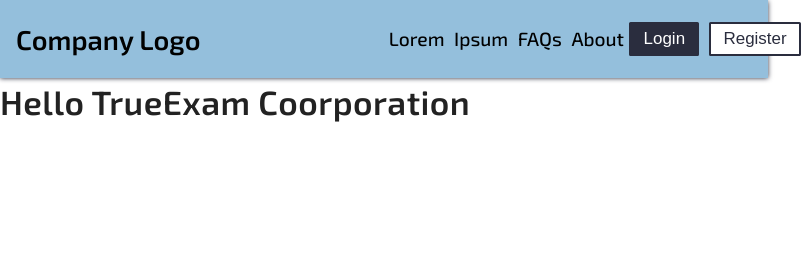
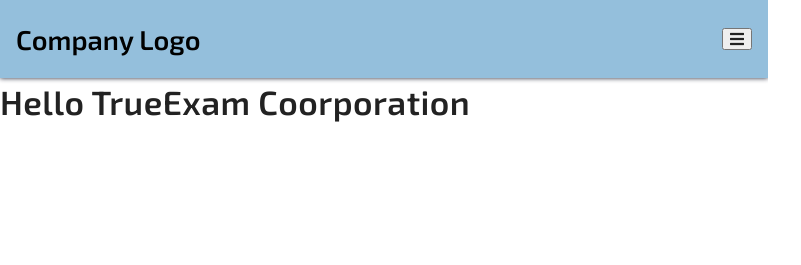
Before and after one commit to soorajarsn/True-exam, a React app: page / in a window 768 px wide. Shown: the whole page, 801 px wide, since content can reach past the window. Built offline with nearby package versions, Linux system fonts and the light colour scheme.

Commit message:
navbar complete

```diff
--- a/src/components/Navbar.js
+++ b/src/components/Navbar.js
@@ -1,24 +1,33 @@
 import React from "react";
-import { Link } from 'react-router-dom';
+import { Link } from "react-router-dom";
 
 function Navbar() {
-  console.log(Link);
+  function toggleNav(event) {
+    const button = event.currentTarget;
+    const id = button.getAttribute("data-target");
+    const hidden = document.querySelector(`#${id}`).getAttribute("aria-hidden");
+    hidden === "true" ? document.querySelector(`#${id}`).setAttribute("aria-hidden", false) : document.querySelector(`#${id}`).setAttribute("aria-hidden", true);
+    button.querySelector("i").classList.toggle("fa-times");
+  }
   return (
     <React.Fragment>
-      <div className="container nav-container">
-        <nav className="limit-width">
+      <div className="container nav-container flex">
+        <nav className="limit-width full-width">
           <ul className="flex justify-space-between">
             <li className="logo-container">
-              <Link to="/"><h3 className="smaller">Company Logo</h3></Link>
+              <Link to="/">
+                <h3 className="smaller">Company Logo</h3>
+              </Link>
             </li>
-            <li className="flex justify-space-between button-and-nav-links-container">
+            <li id="nav-hidden" className="button-and-nav-links-container" aria-hidden="true">
+              <div className="wrapper flex justify-space-between ">
                 <div className="nav-items-container">
                   <ul className="nav-items flex larger-font full-width justify-space-between">
                     <li className="sm-margin-left sm-margin-right">
-                        <Link to="/">Lorem</Link>
+                      <Link to="/">Courses</Link>
                     </li>
                     <li className="sm-margin-left sm-margin-right">
-                        <Link to="/">Ipsum</Link>
+                      <Link to="/">Instructors</Link>
                     </li>
                     <li className="sm-margin-left sm-margin-right">
                       <Link to="/">FAQs</Link>
@@ -28,14 +37,24 @@ function Navbar() {
                     </li>
                   </ul>
                 </div>
-              <div className="flex">
+                <div className="flex button-group">
                   <div className="button-container sm-margin-right">
-                      <button type="button" className="button-primary">Login</button>
+                    <button type="button" className="button-primary">
+                      Login
+                    </button>
                   </div>
                   <div className="button-container sm-margin-left">
-                      <button type="button" className="button-secondary">Register</button>
+                    <button type="button" className="button-secondary">
+                      Register
+                    </button>
                   </div>
                 </div>
+              </div>
+            </li>
+            <li className="lg-hidden">
+              <button type="button" data-target="nav-hidden" className="flex" onClick={toggleNav}>
+                <i className="fas fa-bars" />
+              </button>
             </li>
           </ul>
         </nav>
--- a/src/styles/theme.scss
+++ b/src/styles/theme.scss
@@ -195,8 +195,9 @@ p {
         background: $white;
         transform: scale(1.01);
         transition: transform .2s ease-in-out, background .2s ease-in-out;
+
         &:hover {
-            box-shadow:inset 0 -.1rem 1rem 0 $lightBlue;
+            box-shadow: inset 0 -.1rem 1rem 0 $lightBlue;
         }
     }
 
@@ -480,6 +481,8 @@ a {
 
     @media (min-width:1800px) {
         max-width: 1650px;
+        padding-left:0;
+        padding-right: 0;
     }
 }
 
@@ -491,14 +494,96 @@ a {
 .nav-container {
     box-shadow: 0 .09rem .3rem 0 $darkBlue;
     background: $opaqueBlue;
+    nav {
+        ul {
+            width: 100%;
+            .button-and-nav-links-container {
+                @media (min-width:1000px){
+                    width:70%;
+                    .wrapper{
+                        overflow: visible;
+                        .nav-items-container{
+                            position:relative;
+                            top:.3rem;
+                            width:50%;
+                        }
+                    }
+                }
 
-    nav {
-        .button-and-nav-links-container {
-            width: 50%;
+                @media (max-width:999px) {
+                    top: 4.7rem;
+                    right: 0rem;
+                    display: block;
+                    width: 30%;
+                    position: absolute;
+                    overflow-x: hidden;
+                    height: calc(100vh - 4.7rem);
+                    @media (max-width:500px){
+                        width:100%;
+                    }
+                    @media (min-width:700px){
+                        top:4.9rem;
+                        height:calc(100vh - 4.9rem);
+                    }
+                    @media (min-width:501px) and (max-width:800px){
+                        width:50%;
+                    }
+                    @media (min-width:801px){
+                        width:40%;
+                    }
+                    .wrapper {
+                        transform: translateX(100%);
+                        transition: transform .2s ease-in-out;
+                        background: $opaqueBlue;
+                        height: 100%;
+                        display: flex;
+                        flex-direction: column;
+                        justify-content: space-between;
+                    }
 
-            .nav-items-container {
-                @media (min-width:1000px) {
-                    width: 60%;
+                    &[aria-hidden="false"] {
+                        .wrapper {
+                            transform: translateX(0);
+                            visibility: visible;
+                            opacity: 1;
+                        }
+                    }
+
+                    .nav-items-container {
+                        width: 100%;
+
+                        .nav-items {
+                            display: block;
+
+                            li {
+                                padding: .8rem 1rem;
+                                box-shadow: inset 0 0 .1rem 0 $darkBlue;
+                                border-bottom: none;
+                                margin: 0;
+                            }
+                        }
+                    }
+
+                    .button-group {
+                        justify-content: space-between;
+                        flex-direction: column;
+                        padding: .2rem 0;
+                        width:100%;
+                        .button-container {
+                            width: calc(100% - 4px);
+                            padding: 0;
+                            margin: .1rem 0;
+                            border-radius: 1rem;
+
+                            &:last-child {
+                                margin-bottom: 0;
+                            }
+
+                            button {
+                                width: 100%;
+                            }
+                        }
+                    }
                 }
             }
         }
```
Lines whose indentation alone changed are shown as unchanged.
